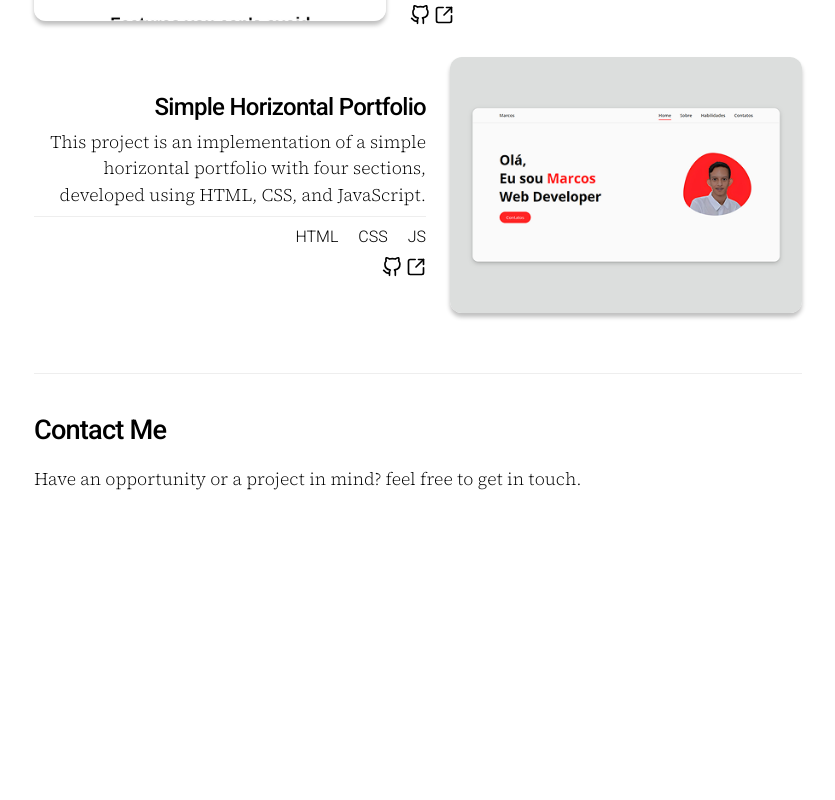
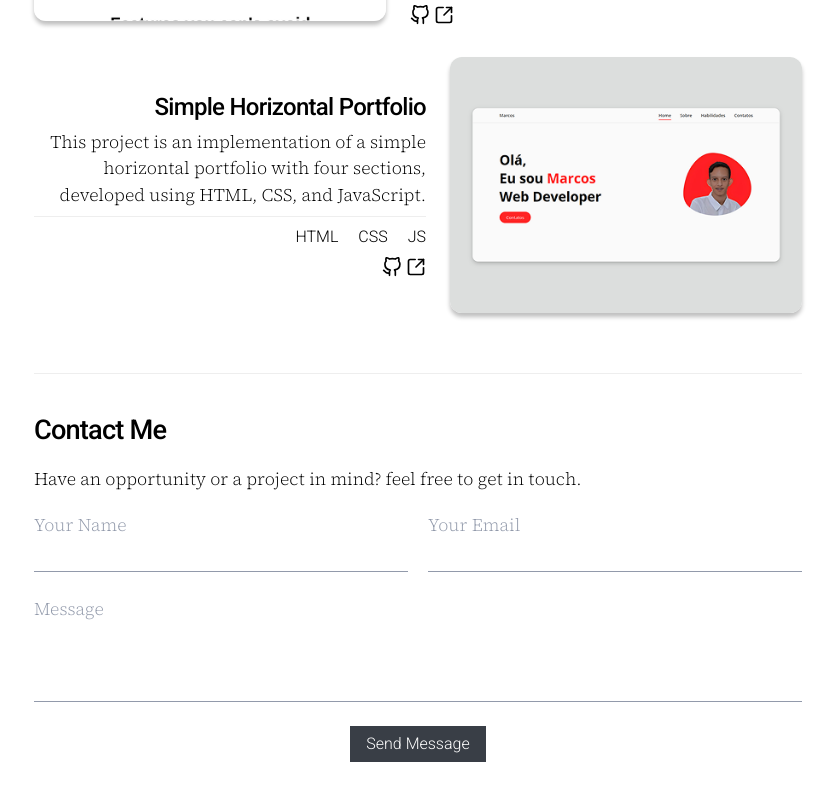
Before and after one commit to MarcosAntonio15243/MarcosAntonio15243.github.io, a Next.js app: page / in a window 1280 px wide. Shown: the part 1953-2753 px from the top of the page, without its empty margins (222-1057 px from the left). Before the commit the page ends 2505 px from the top, so only its background shows below. Built offline with nearby package versions, Linux system fonts and the light colour scheme.

Commit message:
feat: Implementando componentes de input e textarea no forms

```diff
--- a/src/app/page.tsx
+++ b/src/app/page.tsx
@@ -1,5 +1,7 @@
 import ExperienceCard from "@/components/cards/ExperienceCard";
 import FeatureCard from "@/components/cards/FeatureCard";
+import Input from "@/components/inputs/Input";
+import Textarea from "@/components/inputs/Textarea";
 import Header from "@/components/layout/Header";
 import Divider from "@/components/ui/Divider";
 import { IoLocationOutline } from "react-icons/io5";
@@ -178,8 +180,13 @@ export default function Home() {
             <h2>Contact Me</h2>
             <p>Have an opportunity or a project in mind? feel free to get in touch.</p>
             <form>
-              <div className="flex flex-row gap-10">
-
+              <div className="flex flex-col gap-6">
+                <div className="flex flex-col md:flex-row gap-5">
+                  <Input id={"name"} label={"Your Name"} type="text" />
+                  <Input id={"email"} label={"Your Email"} type="email" autoComplete="on" />
+                </div>
+                <Textarea id={"message"} label={"Message"} />
+                <input type="submit" value="Send Message" className="font-roboto font-light text-white bg-[var(--color-dark-blue)] hover:bg-[var(--color-dark-gray)] self-center px-4 py-1.5 cursor-pointer" />
               </div>
             </form>
           </section>
```
